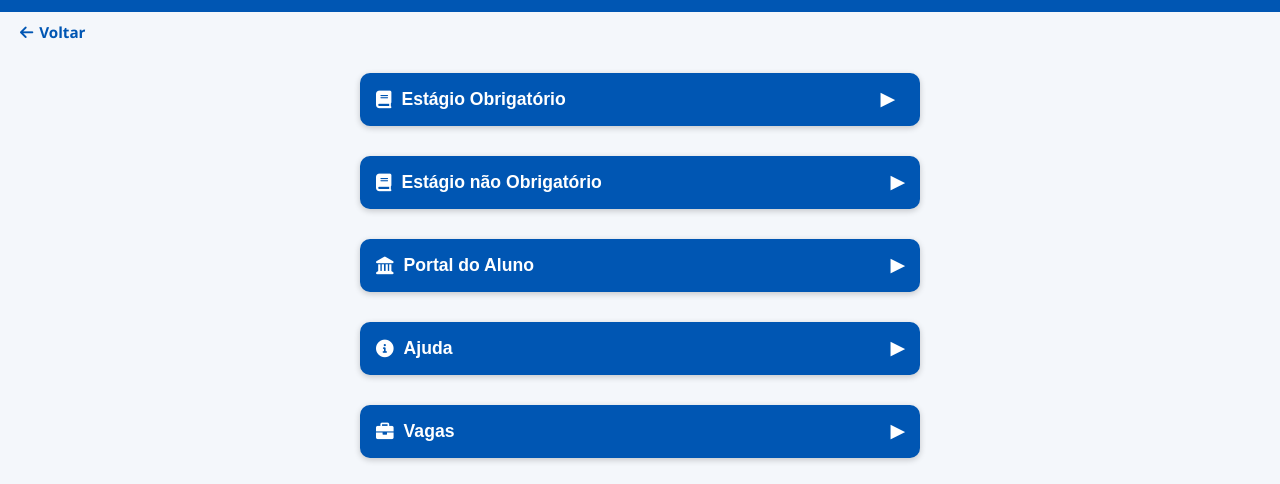
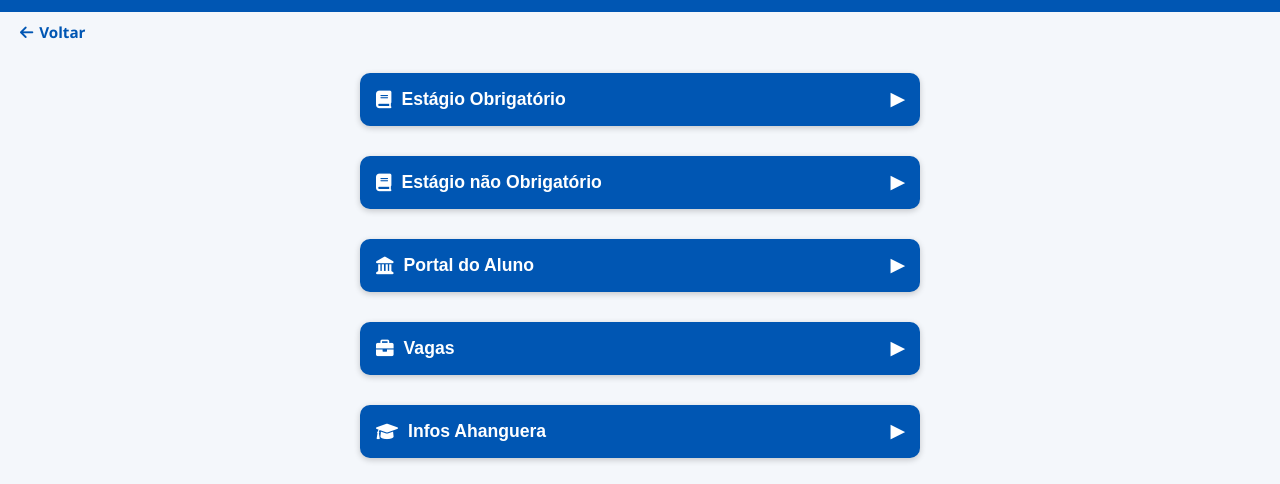
Before and after one commit to Maxwellcarmo/flipper-equipe02-estagio, a plain HTML site: page html/page_links.html in a window 1280 px wide. Shown: the part 130-614 px from the top of the page. Drawn offline with Linux system fonts and the light colour scheme.

Commit message:
Edicao página links

```diff
--- a/html/page_links.html
+++ b/html/page_links.html
@@ -27,20 +27,17 @@
 
     <main class="button-container">
       <button class="menu-button">
-        <i class="fa-solid fa-book"></i></i> Estágio Obrigatório<span class="chevron">▶</span>
-        <a href=""></a>
+        <i class="fa-solid fa-book"></i></i><a target="_blank" class= "links"
+        href="https://www.educamaisbrasil.com.br/educacao/dicas/estagio-obrigatorio-o-que-e-e-como-funciona-na-pratica">Estágio Obrigatório</a><span class="chevron">▶</span>
       </button>
 
       <button class="menu-button">
-         <i class="fa-solid fa-book"></i></i>Estágio não Obrigatório<span class="chevron">▶</span>
+         <i class="fa-solid fa-book"></i></i><a target="_blank" class= "links"
+          href="https://www.ciadeestagios.com.br/guia-profissional/estagio-nao-obrigatorio/">Estágio não Obrigatório</a><span class="chevron">▶</span>
       </button>
 
       <button class="menu-button">
         <i class="fa-solid fa-landmark"></i></i> <a target="_blank" class= "links" href="https://login.kroton.com.br/">Portal do Aluno</a><span class="chevron">▶</span>
-      </button>
-
-      <button class="menu-button">
-        <i class="fa-solid fa-circle-info"></i></i> Ajuda <span class="chevron">▶</span>
       </button>
 
       <button class="menu-button">
```
